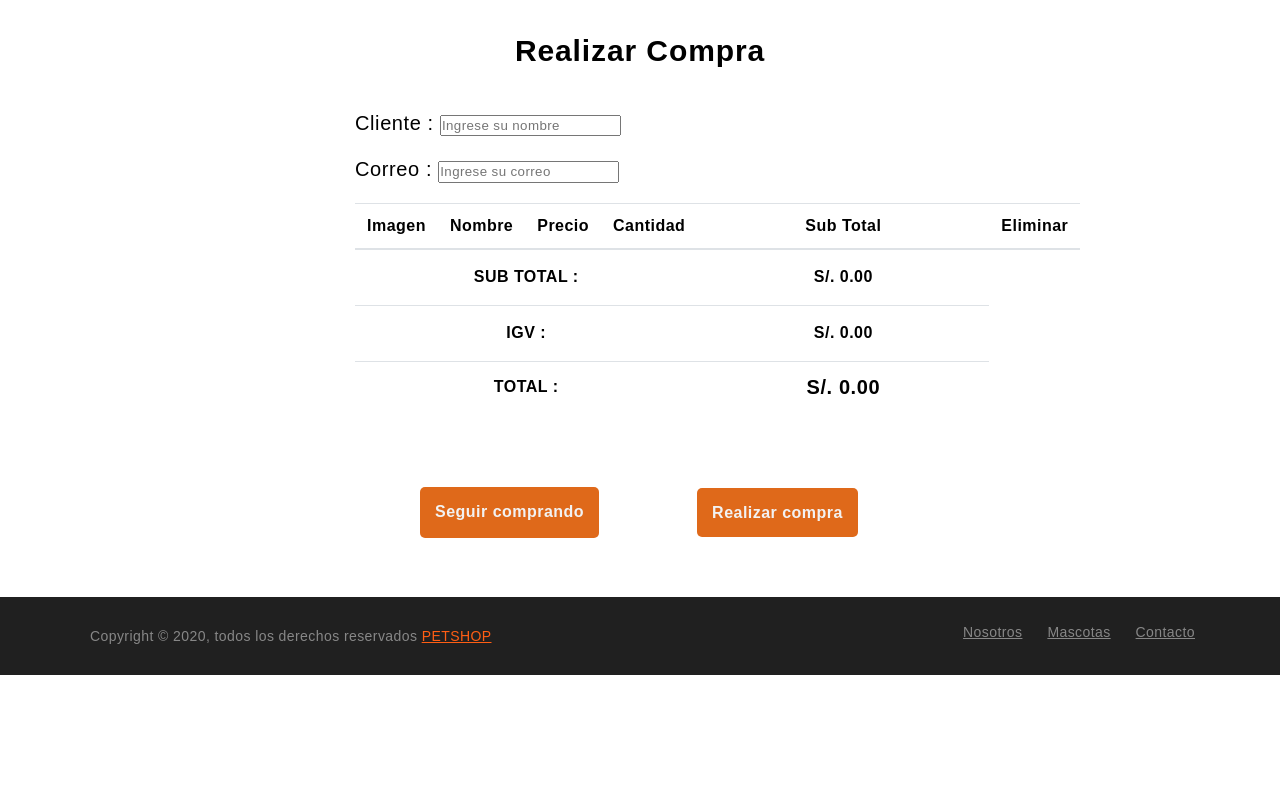
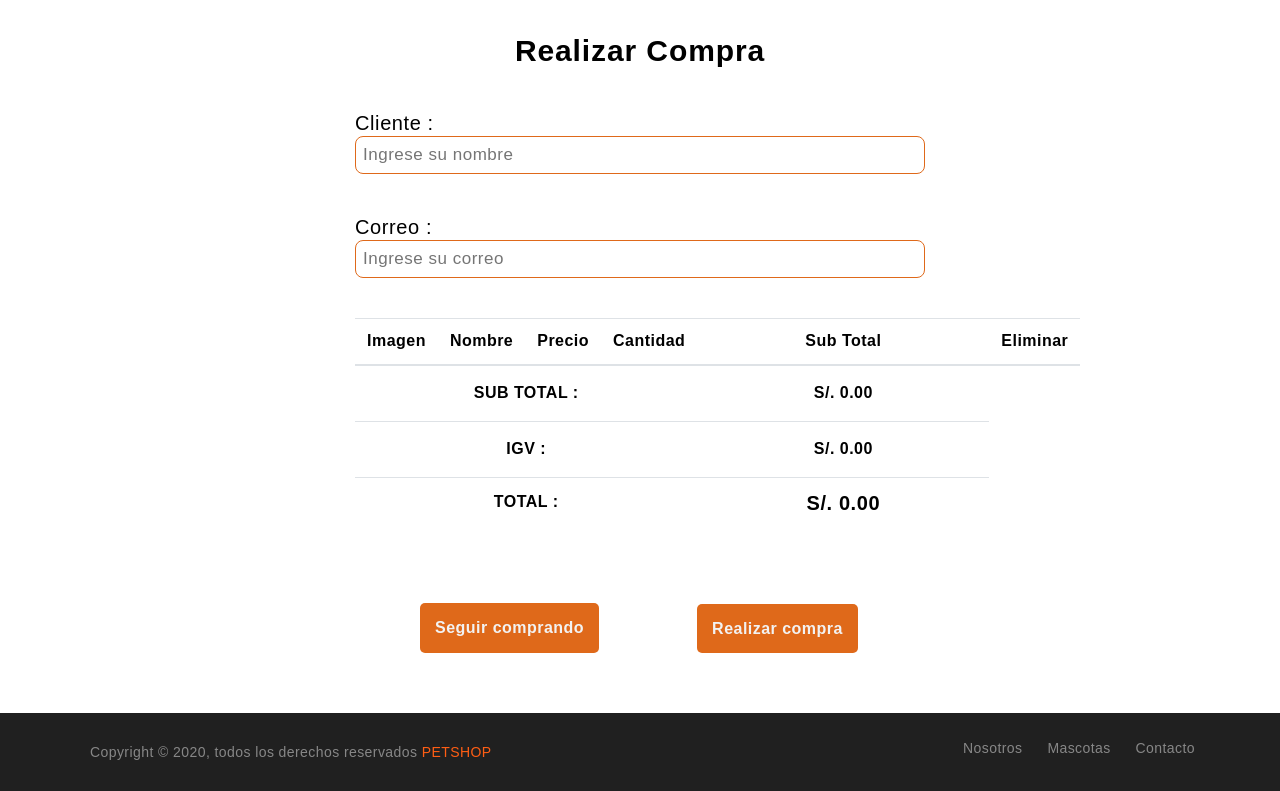
Before and after one commit to sgcm14/Tienda-Virtual, a PHP site: page /carrito.html in a window 1280 px wide. Shown: the part 65-856 px from the top of the page. Before the commit the page ends 740 px from the top, so only its background shows below. Run offline with PHP 8.4, Linux system fonts and the light colour scheme; lists and menus that the app fills with data are empty; some libraries are stand-ins or nearby versions.

Commit message:
27/11/2020

```diff
--- a/assets/css/style.css
+++ b/assets/css/style.css
@@ -431,6 +431,15 @@ main{
     font-size: 20px;
     font-weight: 200;
 }
+.container-carrito form .titulo input{
+    width: 100%;
+    margin-bottom: 20px;
+    padding: 7px;
+    box-sizing: border-box;
+    font-size: 17px;
+    border-radius: 8px;
+    border:1px solid  #DF691A;
+}
 #total{
     border: 0;
     font-weight: bold;
@@ -492,6 +501,7 @@ main{
 }
 .copyright-text p a{
   color: #ff5e14;
+  text-decoration: none;
 }
 .footer-menu li {
   display: inline-block;
@@ -503,6 +513,7 @@ main{
 .footer-menu li a {
   font-size: 14px;
   color: #878787;
+  text-decoration: none;
 }
 .row-footer {
     display: -ms-flexbox;
```
Also changed, not shown: 1 other file.
